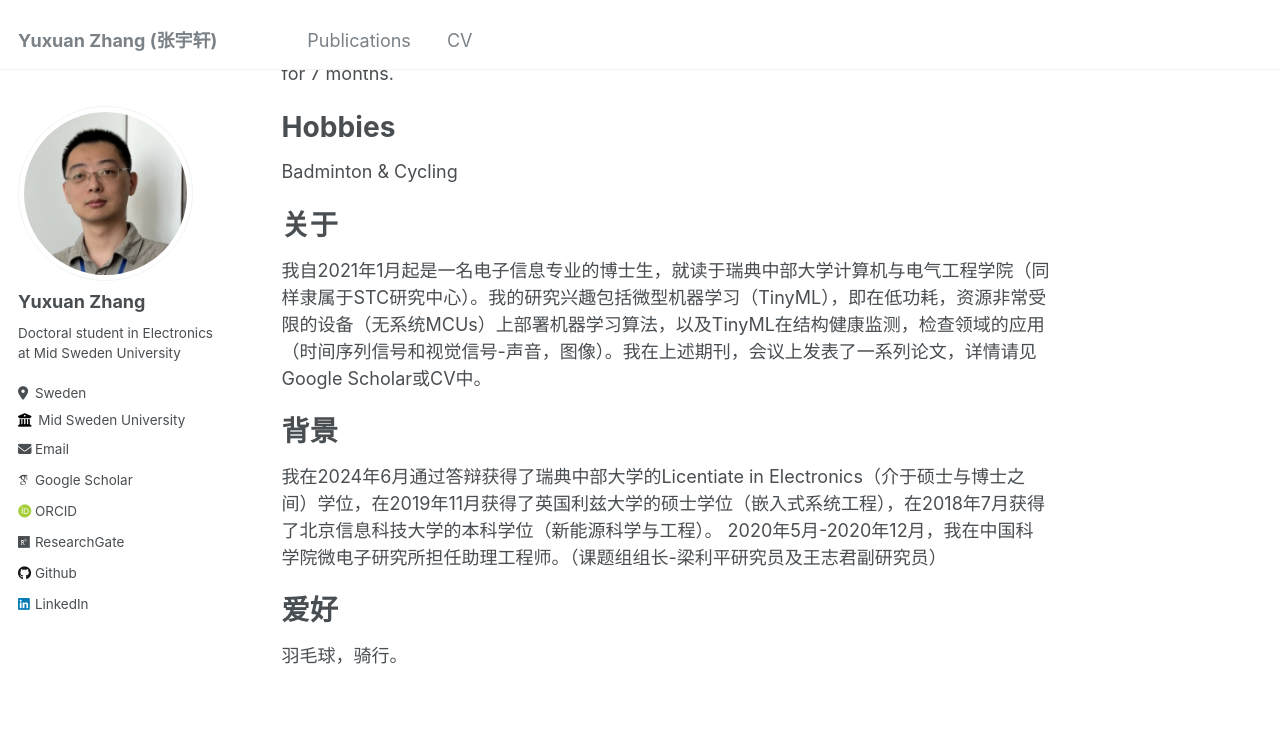
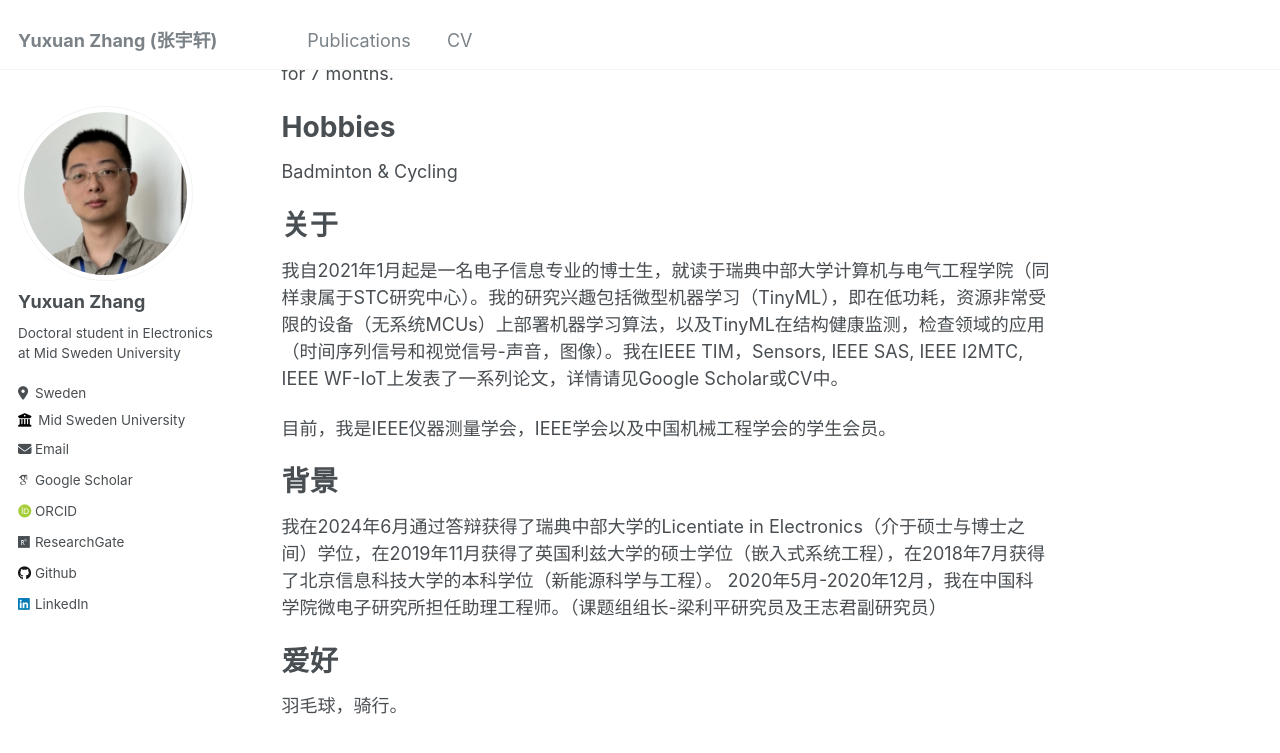
Before and after one commit to YuxuanZhang-96/YuxuanZhang-96.github.io, a Jekyll site: the page built from _pages/about.md, in a window 1280 px wide and 900 px high, scrolled down 665 px. Shown: the top 753 px of the window. Built offline with Jekyll 4.4.1, drawn with Linux system fonts in a browser that asks for light colours; some web fonts are replaced.

Commit message:
Update about.md

```diff
--- a/_pages/about.md
+++ b/_pages/about.md
@@ -24,7 +24,9 @@ Badminton & Cycling
 
 关于
 ======
-我自2021年1月起是一名电子信息专业的博士生，就读于瑞典中部大学计算机与电气工程学院（同样隶属于STC研究中心）。我的研究兴趣包括微型机器学习（TinyML），即在低功耗，资源非常受限的设备（无系统MCUs）上部署机器学习算法，以及TinyML在结构健康监测，检查领域的应用（时间序列信号和视觉信号-声音，图像）。我在上述期刊，会议上发表了一系列论文，详情请见Google Scholar或CV中。
+我自2021年1月起是一名电子信息专业的博士生，就读于瑞典中部大学计算机与电气工程学院（同样隶属于STC研究中心）。我的研究兴趣包括微型机器学习（TinyML），即在低功耗，资源非常受限的设备（无系统MCUs）上部署机器学习算法，以及TinyML在结构健康监测，检查领域的应用（时间序列信号和视觉信号-声音，图像）。我在IEEE TIM，Sensors, IEEE SAS, IEEE I2MTC, IEEE WF-IoT上发表了一系列论文，详情请见Google Scholar或CV中。
+
+目前，我是IEEE仪器测量学会，IEEE学会以及中国机械工程学会的学生会员。
 
 背景
 ======
```
